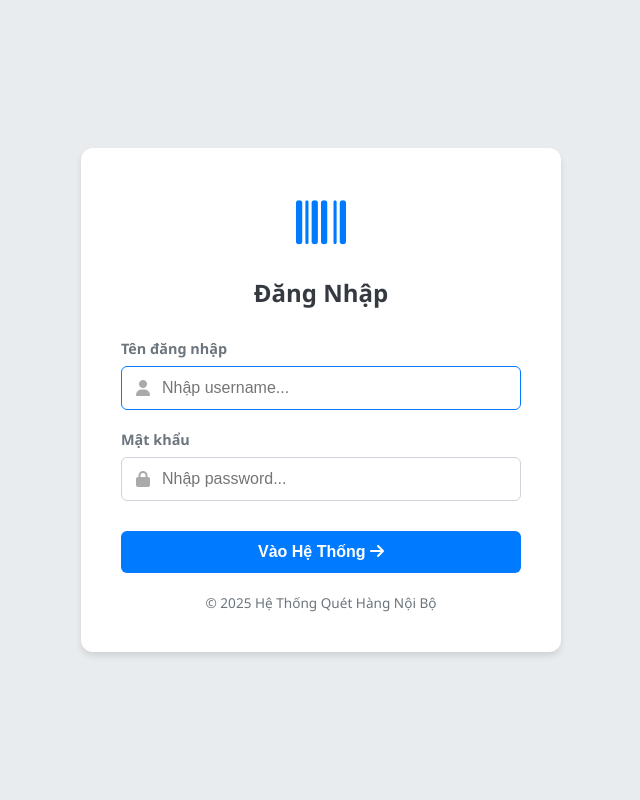
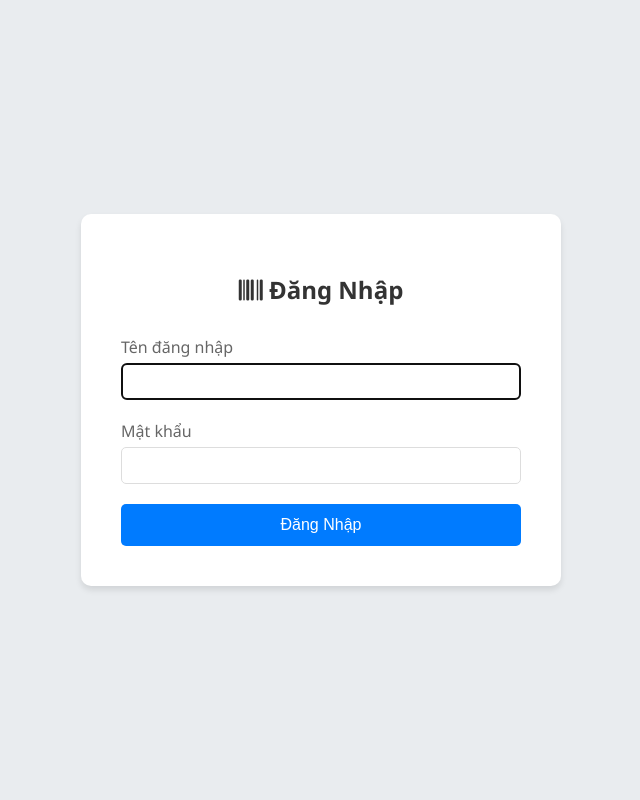
Before and after one commit to Anhcodon2020/scan, a Flask app: template templates/login.html in a window 1280 px wide. Shown: the whole page, without its empty margins (319-959 px from the left). Run offline with Flask 3, Linux system fonts and the light colour scheme; the template is opened without the code that fills it, so the values that code supplies are empty; parts of the project's set-up code (start-up, migrations or seed data) failed here and were passed over.

Commit message:
add more

```diff
--- a/app.py
+++ b/app.py
@@ -1,27 +1,230 @@
-from flask import Flask, jsonify
-from flask_sqlalchemy import SQLAlchemy
-from sqlalchemy import text
+from flask import Flask, jsonify, render_template, request, redirect, url_for, session
+from sqlalchemy import text, func
 import os
+from dotenv import load_dotenv
+from datetime import datetime
+
+# Nạp biến môi trường từ file .env
+load_dotenv()
+
+from config import Config
+from extensions import db
+from models.users import User
+from models.scanfile import Scanfile
+from models.masterdata import MasterData
 
 app = Flask(__name__)
+app.config.from_object(Config)
 
-# Cấu hình Database (Lấy từ biến môi trường hoặc dùng mặc định)
-app.config['SQLALCHEMY_DATABASE_URI'] = os.getenv('DATABASE_URL', 'sqlite:///:memory:')
-app.config['SQLALCHEMY_TRACK_MODIFICATIONS'] = False
+# Khởi tạo database
+db.init_app(app)
 
-db = SQLAlchemy(app)
+@app.route('/')
+def index():
+    if 'user' not in session:
+        return redirect(url_for('login'))
+    # Lưu ý: Bạn cần có file templates/home.html
+    return render_template('home.html')
+
+@app.route('/login', methods=['GET', 'POST'])
+def login():
+    if request.method == 'POST':
+        username = request.form.get('username')
+        password = request.form.get('password')
+
+        # Kiểm tra user trong database
+        user = User.query.filter_by(username=username).first()
+
+        if user and user.password == password:
+            session['user'] = user.username
+            session['role'] = user.role
+            return redirect(url_for('index'))
+        else:
+            return render_template('login.html', error="Sai tên đăng nhập hoặc mật khẩu")
+    return render_template('login.html')
+
+@app.route('/logout')
+def logout():
+    session.clear()
+    return redirect(url_for('login'))
+
+@app.route('/scan')
+def scan():
+    if 'user' not in session: return redirect(url_for('login'))
+
+    # Lấy danh sách Job Type từ Database (để dropdown không bị trống)
+    job_types = []
+    try:
+        job_types = [r[0] for r in db.session.query(Scanfile.jobno_type).distinct().all() if r[0]]
+    except Exception:
+        pass # Bỏ qua lỗi nếu bảng chưa có dữ liệu
+
+    # Tạo danh sách Pallet cố định từ 1 đến 25
+    pallets = [{'no': i, 'label': f"{i}"} for i in range(1, 26)]
+
+    return render_template('scan.html', job_types=job_types, available_pallets=pallets)
+
+@app.route('/api/get_pallets')
+def get_pallets():
+    # API trả về danh sách pallet 1-25 cho frontend (scan.html gọi hàm này)
+    pallets = [{'no': i, 'label': f"{i}"} for i in range(1, 26)]
+    return jsonify({'success': True, 'pallets': pallets})
+
+@app.route('/api/scan', methods=['POST'])
+def api_scan():
+    if 'user' not in session:
+        return jsonify({'success': False, 'message': 'Phiên đăng nhập hết hạn'}), 401
+
+    data = request.json
+    barcode = data.get('barcode', '').strip()
+    job_type = data.get('job_type')
+    pallet_no = data.get('pallet_no')
+    pallet_type = data.get('pallet_type')
+
+    if not barcode or not pallet_no:
+        return jsonify({'success': False, 'message': 'Thiếu thông tin Barcode hoặc Pallet'}), 400
+
+    # 1. Kiểm tra Barcode có tồn tại trong MasterData không
+    # Logic: Cắt phải vị trí thứ 2 lấy 5 ký tự của barcode = refix trong masterdata
+    # Ví dụ: Barcode "XX12345YY" -> Lấy "12345" (từ index 2, độ dài 5)
+    refix_val = barcode[2:7]
+    master_item = MasterData.query.filter_by(refix=refix_val).first()
+
+    if not master_item:
+        return jsonify({'success': False, 'message': f'Refix {refix_val} (từ barcode {barcode}) không tồn tại trong hệ thống'}), 404
+
+    try:
+        # 2. Cập nhật (Edit) record có sẵn trong Scanfile thay vì tạo mới
+        # Tìm bản ghi khớp SKU, Job Type và chưa được scan (pallet là null hoặc rỗng)
+        scan_entry = Scanfile.query.filter(
+            Scanfile.sku == master_item.sku,
+            Scanfile.jobno_type == job_type,
+            (Scanfile.pallet == '') | (Scanfile.pallet == None)
+        ).first()
+
+        if not scan_entry:
+            return jsonify({'success': False, 'message': 'Không tìm thấy dữ liệu chờ (pallet rỗng) cho SKU này'}), 404
+
+
+        scan_entry.pallet = pallet_no
+        scan_entry.pallet_type = pallet_type
+        scan_entry.time_scan = datetime.now()
+        scan_entry.userscan = session.get('user')
+
+        db.session.commit()
+
+        return jsonify({'success': True, 'message': 'Scan thành công', 'sku': master_item.sku})
+
+    except Exception as e:
+        db.session.rollback()
+        return jsonify({'success': False, 'message': f'Lỗi lưu database: {str(e)}'}), 500
+
+@app.route('/api/get_remain_skus', methods=['POST'])
+def get_remain_skus():
+    if 'user' not in session:
+        return jsonify({'success': False, 'message': 'Phiên đăng nhập hết hạn'}), 401
+
+    data = request.json
+    job_type = data.get('job_type')
+
+    if not job_type:
+        return jsonify({'success': False, 'message': 'Thiếu thông tin Job Type'}), 400
+
+    try:
+        # Thống kê số lượng chưa scan (pallet rỗng) theo SKU
+        results = db.session.query(
+            Scanfile.sku,
+            func.count(Scanfile.id)
+        ).filter(
+            Scanfile.jobno_type == job_type,
+            (Scanfile.pallet == '') | (Scanfile.pallet == None)
+        ).group_by(Scanfile.sku).all()
+
+        items = [{'sku': r[0], 'qty': r[1]} for r in results]
+
+        return jsonify({'success': True, 'items': items})
+    except Exception as e:
+        return jsonify({'success': False, 'message': str(e)}), 500
+
+@app.route('/api/job_stats', methods=['POST'])
+def job_stats_api():
+    if 'user' not in session: return jsonify({'success': False}), 401
+
+    data = request.json
+    job_type = data.get('job_type')
+
+    if not job_type: return jsonify({'success': False}), 400
+
+    try:
+        # Tổng số lượng trong Job
+        total = Scanfile.query.filter_by(jobno_type=job_type).count()
+
+        # Số lượng đã scan (có pallet)
+        scanned = Scanfile.query.filter(
+            Scanfile.jobno_type == job_type,
+            Scanfile.pallet != '',
+            Scanfile.pallet != None
+        ).count()
+
+        return jsonify({
+            'success': True,
+            'total_sscc': total,
+            'scanned_sscc': scanned,
+            'remain_sscc': total - scanned
+        })
+    except Exception:
+        return jsonify({'success': False}), 500
+
+@app.route('/stats')
+def stats():
+    if 'user' not in session: return redirect(url_for('login'))
+    # Dữ liệu mẫu để tránh lỗi template khi chưa có logic thống kê
+    dummy_total = {'1.2': 0, '1.6': 0, '1.9': 0, 'loose': 0, 'total': 0}
+    return render_template('statistics.html', stats={}, grand_total=dummy_total, remain_stats={})
+
+@app.route('/print-label')
+def print_label():
+    if 'user' not in session: return redirect(url_for('login'))
+    return "<h3>Chức năng In Tem Pallet đang phát triển</h3><a href='/'>Quay lại</a>"
+
+@app.route('/users')
+def users_manage():
+    if 'user' not in session: return redirect(url_for('login'))
+    return render_template('users.html')
+
+@app.route('/change-password', methods=['GET', 'POST'])
+def change_password():
+    if 'user' not in session: return redirect(url_for('login'))
+    return render_template('change_password.html')
 
 @app.route('/healthz')
 def health_check():
     try:
-        # Thực hiện một truy vấn nhẹ để kiểm tra kết nối
+        # API để Render kiểm tra sức khỏe định kỳ
         db.session.execute(text('SELECT 1'))
         return jsonify({'status': 'healthy', 'database': 'connected'}), 200
     except Exception as e:
-        # Nếu lỗi, in ra log và trả về lỗi 500 cho Render
-        print(f"Health check failed: {e}")
         return jsonify({'status': 'unhealthy', 'database': 'disconnected', 'error': str(e)}), 500
 
 if __name__ == '__main__':
-    # Chạy app
-    app.run(host='0.0.0.0', port=int(os.environ.get("PORT", 5000)))
+    # --- KIỂM TRA KẾT NỐI KHI KHỞI ĐỘNG ---
+    print("--- Đang khởi động ứng dụng và kiểm tra kết nối Database... ---")
+    with app.app_context():
+        try:
+            db.session.execute(text('SELECT 1'))
+            print("✅ KẾT NỐI DATABASE THÀNH CÔNG!")
+        except Exception as e:
+            print("❌ KẾT NỐI DATABASE THẤT BẠI!")
+            print(f"Chi tiết lỗi: {e}")
+            # Có thể thêm exit(1) nếu muốn dừng app khi lỗi DB
+    # --------------------------------------
+
+    # Xử lý Port
+    port_str = os.environ.get("PORT", "5000")
+    try:
+        port = int(port_str)
+    except ValueError:
+        port = 5000
+        print(f"Cảnh báo: PORT không hợp lệ, chuyển về mặc định {port}")
+
+    app.run(host='0.0.0.0', port=port)
--- /dev/null
+++ b/extensions.py
@@ -0,0 +1,3 @@
+from flask_sqlalchemy import SQLAlchemy
+
+db = SQLAlchemy()
--- /dev/null
+++ b/models/__init__.py
@@ -0,0 +1,4 @@
+from .users import User
+from .scanfile import Scanfile
+from .masterdata import MasterData
+from .log import Log
--- a/models/log.py
+++ b/models/log.py
@@ -1,4 +1,4 @@
-from models import db
+from extensions import db
 from datetime import datetime
 
 class Log(db.Model):
--- a/models/masterdata.py
+++ b/models/masterdata.py
@@ -1,4 +1,4 @@
-from models import db
+from extensions import db
 
 class MasterData(db.Model):
     __tablename__ = 'masterdata'
--- a/models/scanfile.py
+++ b/models/scanfile.py
@@ -1,4 +1,4 @@
-from models import db
+from extensions import db
 
 class Scanfile(db.Model):
     __tablename__ = 'scanfile'
@@ -24,5 +24,6 @@ class Scanfile(db.Model):
     time_scan=db.Column(db.Date, nullable=False)
     pallet_type=db.Column(db.String(255), nullable=False)
     jobscan=db.Column(db.String(255), nullable=False)
+    userscan=db.Column(db.String(255), nullable=True)  # Thêm cột username nếu cần
     def __repr__(self):
         return f'<Scanfile ID:{self.id} JobNo:{self.jobno}>'
--- a/models/users.py
+++ b/models/users.py
@@ -1,4 +1,4 @@
-from models import db
+from extensions import db
 class User(db.Model):
     __tablename__ = 'users'
     id = db.Column(db.Integer, primary_key=True)
--- a/templates/login.html
+++ b/templates/login.html
@@ -6,118 +6,82 @@
     <title>Đăng Nhập - Hệ Thống Quét Hàng</title>
     <link rel="stylesheet" href="https://cdnjs.cloudflare.com/ajax/libs/font-awesome/6.4.0/css/all.min.css">
     <style>
-        :root {
-            --primary-color: #007bff;
-            --secondary-color: #6c757d;
-            --light-bg: #e9ecef;
-            --dark-text: #343a40;
-            --card-shadow: 0 4px 6px rgba(0, 0, 0, 0.1);
-        }
         body {
-            font-family: 'Segoe UI', Roboto, 'Helvetica Neue', Arial, sans-serif;
-            background-color: var(--light-bg);
+            font-family: 'Segoe UI', Tahoma, Geneva, Verdana, sans-serif;
+            background-color: #e9ecef;
             display: flex;
             justify-content: center;
             align-items: center;
             height: 100vh;
             margin: 0;
-            color: var(--dark-text);
         }
         .login-container {
             background: white;
             padding: 40px;
-            border-radius: 12px;
-            box-shadow: var(--card-shadow);
+            border-radius: 10px;
+            box-shadow: 0 4px 6px rgba(0,0,0,0.1);
             width: 100%;
             max-width: 400px;
             text-align: center;
         }
-        .logo {
-            font-size: 50px;
-            color: var(--primary-color);
+        .login-container h2 {
+            margin-bottom: 30px;
+            color: #333;
+        }
+        .form-group {
             margin-bottom: 20px;
+            text-align: left;
         }
-        h2 { margin-bottom: 30px; color: var(--dark-text); font-weight: 700; }
-        .form-group { margin-bottom: 20px; text-align: left; }
-        label { display: block; margin-bottom: 8px; font-weight: 600; color: var(--secondary-color); font-size: 0.9rem; }
-        .input-wrapper { position: relative; }
-        .input-icon {
-            position: absolute;
-            left: 15px;
-            top: 50%;
-            transform: translateY(-50%);
-            color: #aaa;
+        .form-group label {
+            display: block;
+            margin-bottom: 5px;
+            color: #666;
         }
-        input {
+        .form-control {
             width: 100%;
-            padding: 12px 15px 12px 40px;
-            border: 1px solid #ced4da;
-            border-radius: 6px;
+            padding: 10px;
+            border: 1px solid #ddd;
+            border-radius: 5px;
             box-sizing: border-box;
-            font-size: 16px;
-            transition: border-color 0.3s;
         }
-        input:focus {
-            border-color: var(--primary-color);
-            outline: none;
-        }
-        button {
+        .btn-login {
             width: 100%;
             padding: 12px;
-            background-color: var(--primary-color);
+            background-color: #007bff;
             color: white;
             border: none;
-            border-radius: 6px;
+            border-radius: 5px;
+            cursor: pointer;
             font-size: 16px;
-            font-weight: 600;
-            cursor: pointer;
-            margin-top: 10px;
-            transition: background-color 0.3s;
+            transition: background 0.3s;
         }
-        button:hover { background-color: #0056b3; }
-        .error {
-            background-color: #f8d7da;
-            color: #721c24;
-            padding: 10px;
-            border-radius: 6px;
+        .btn-login:hover {
+            background-color: #0056b3;
+        }
+        .error-msg {
+            color: #dc3545;
             margin-bottom: 20px;
             font-size: 14px;
-            border: 1px solid #f5c6cb;
-        }
-        .footer {
-            margin-top: 20px;
-            font-size: 0.85rem;
-            color: var(--secondary-color);
         }
     </style>
 </head>
 <body>
     <div class="login-container">
-        <div class="logo"><i class="fas fa-barcode"></i></div>
-        <h2>Đăng Nhập</h2>
+        <h2><i class="fas fa-barcode"></i> Đăng Nhập</h2>
         {% if error %}
-            <div class="error"><i class="fas fa-exclamation-circle"></i> {{ error }}</div>
+        <div class="error-msg">{{ error }}</div>
         {% endif %}
-        <form method="POST" action="/login">
+        <form method="POST">
             <div class="form-group">
                 <label>Tên đăng nhập</label>
-                <div class="input-wrapper">
-                    <i class="fas fa-user input-icon"></i>
-                    <input type="text" name="username" required autofocus placeholder="Nhập username...">
-                </div>
+                <input type="text" name="username" class="form-control" required autofocus>
             </div>
             <div class="form-group">
                 <label>Mật khẩu</label>
-                <div class="input-wrapper">
-                    <i class="fas fa-lock input-icon"></i>
-                    <input type="password" name="password" required placeholder="Nhập password...">
-                </div>
+                <input type="password" name="password" class="form-control" required>
             </div>
-            <button type="submit">Vào Hệ Thống <i class="fas fa-arrow-right"></i></button>
+            <button type="submit" class="btn-login">Đăng Nhập</button>
         </form>
-        <div class="footer">
-            &copy; 2025 Hệ Thống Quét Hàng Nội Bộ
-        </div>
     </div>
 </body>
 </html>
```
Also changed, not shown: check_connection.py (added, +32 -0 lines), config.py (+34 -1 lines), setup_db.py (added, +32 -0 lines), templates/home.html (+4 -21 lines), 1 other file.
